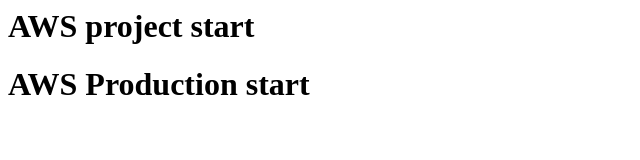
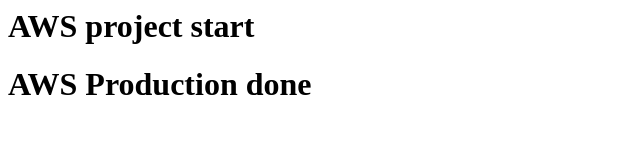
Before and after one commit to Abhi0443/website, a plain HTML site: page index.html in a window 1280 px wide. Shown: the full height of the page, 0-640 px from the left. Drawn offline with Linux system fonts and the light colour scheme.

Commit message:
Update index.html

```diff
--- a/index.html
+++ b/index.html
@@ -1,3 +1,3 @@
 <html><title>AWS test</title>
-  <body><h1>AWS project start</h1><h1>AWS Production start</h1></body>
+  <body><h1>AWS project start</h1><h1>AWS Production done</h1></body>
 </html>
```
